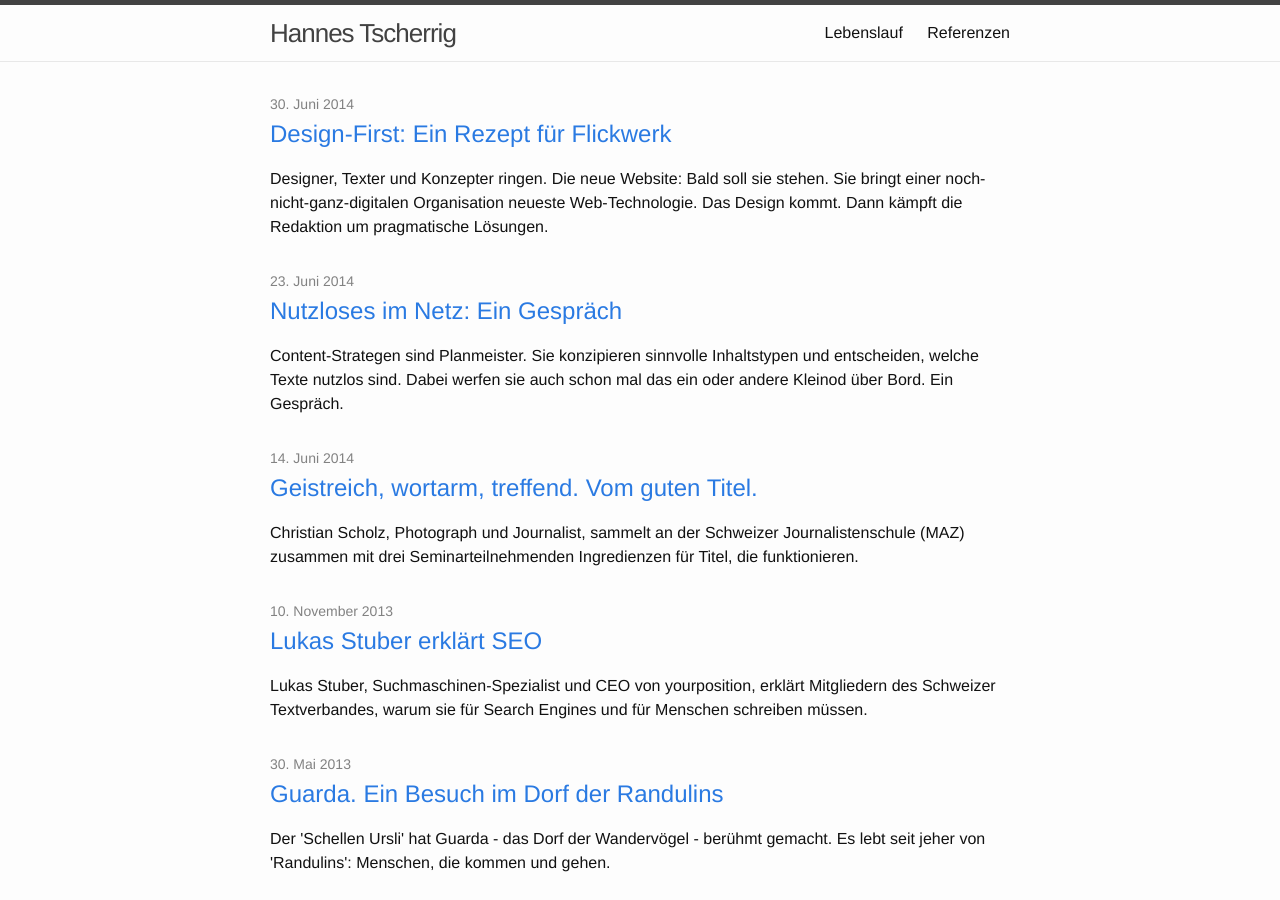
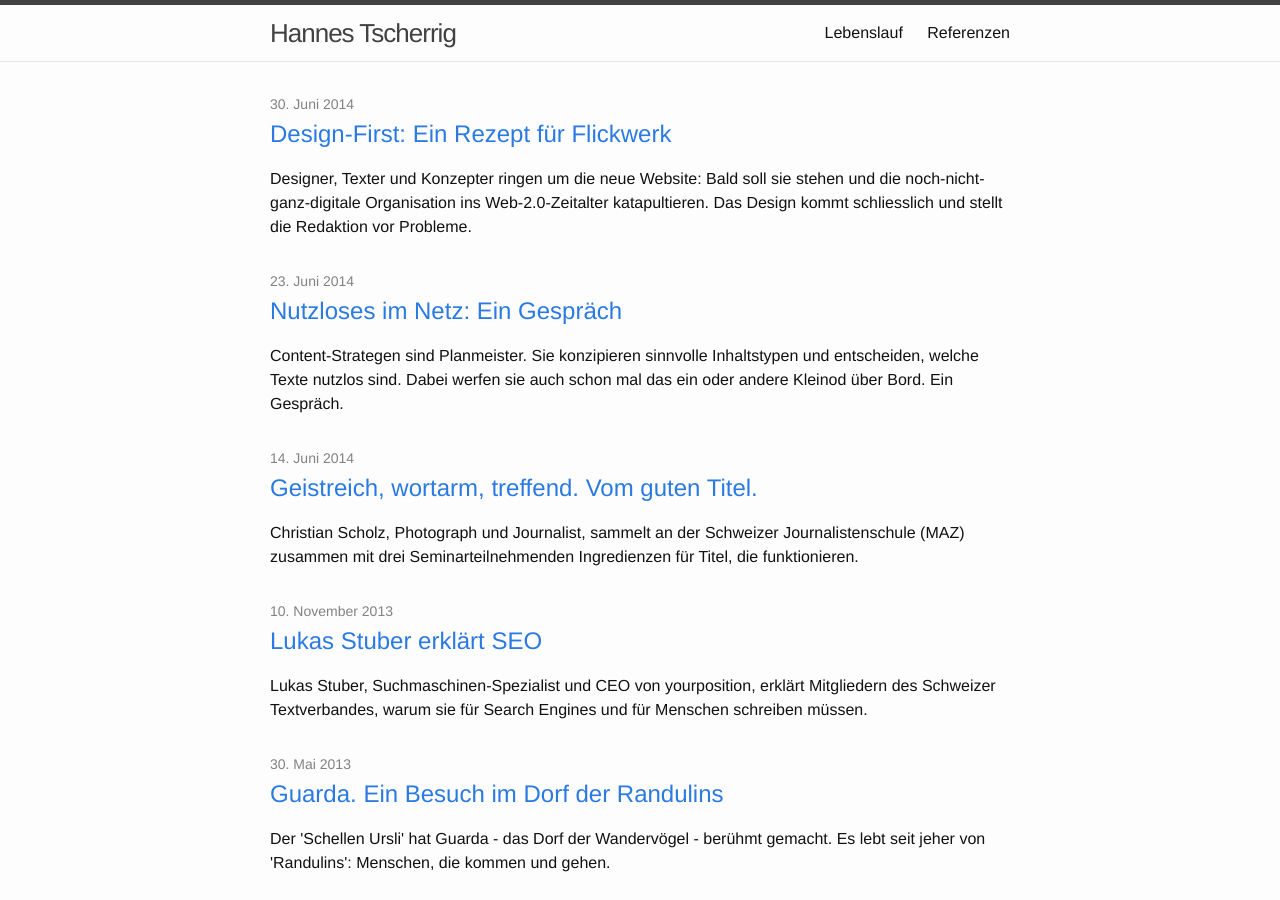
Before and after one commit to tschannes/tschannes.github.com, a Jekyll site: the page built from index.html, in a window 1280 px wide and 900 px high. Built offline with Jekyll 4.4.1, drawn with Linux system fonts in a browser that asks for light colours.

```diff
--- a/_posts/2014-06-30-design-first.markdown
+++ b/_posts/2014-06-30-design-first.markdown
@@ -2,7 +2,7 @@
 layout: post
 title:  "Design-First: Ein Rezept für Flickwerk"
 date:   2014-06-30
-excerpt: "Designer, Texter und Konzepter ringen. Die neue Website: Bald soll sie stehen. Sie bringt einer noch-nicht-ganz-digitalen Organisation neueste Web-Technologie. Das Design kommt. Dann kämpft die Redaktion um pragmatische Lösungen."
+excerpt: "Designer, Texter und Konzepter ringen um die neue Website: Bald soll sie stehen und die noch-nicht-ganz-digitale Organisation ins Web-2.0-Zeitalter katapultieren. Das Design kommt schliesslich und stellt die Redaktion vor Probleme."
 ---
 
 Der Spielstand: Ein müder Internet-Auftritt aus den Anfängen des digitalen Zeitalters kann nicht mehr und muss ausgewechselt werden.
```
